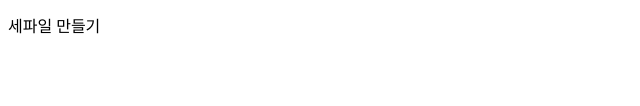
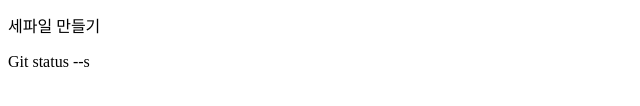
Before and after one commit to Wapl960212/BigData6GitStudy, a plain HTML site: page index.html in a window 1280 px wide. Shown: the part 156-262 px from the top of the page, 0-640 px from the left. Drawn offline with Linux system fonts and the light colour scheme.

Commit message:
최초커밋

```diff
--- a/index.html
+++ b/index.html
@@ -9,5 +9,6 @@
     <p>수정했습니다!! (new file, modified,)</p>
     <p>git diff 로 수정된 내역 확인</p>
     <p>세파일 만들기 </p>
+    <p>Git status --s</p>
 </body>
 </html>
```
